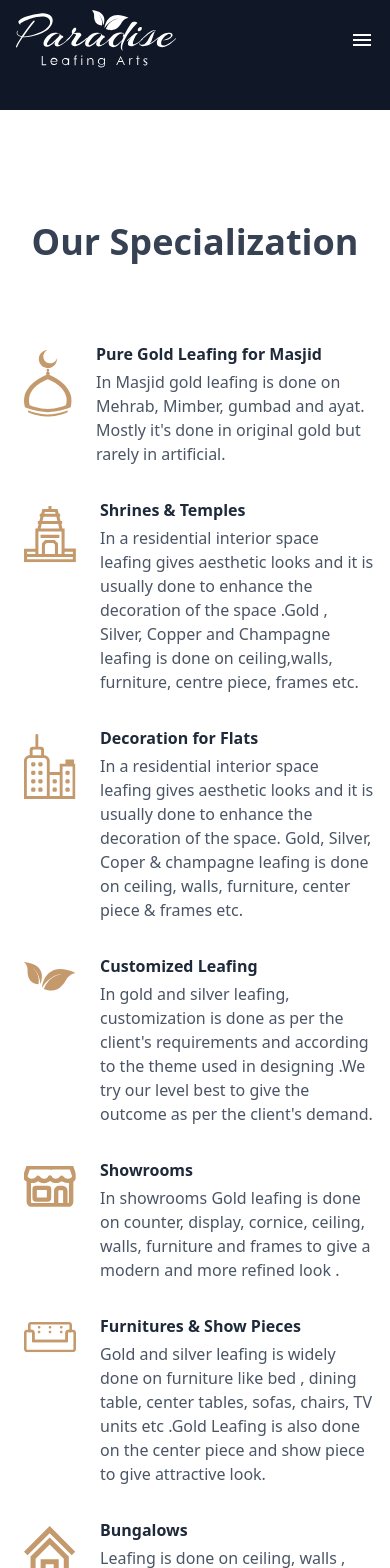
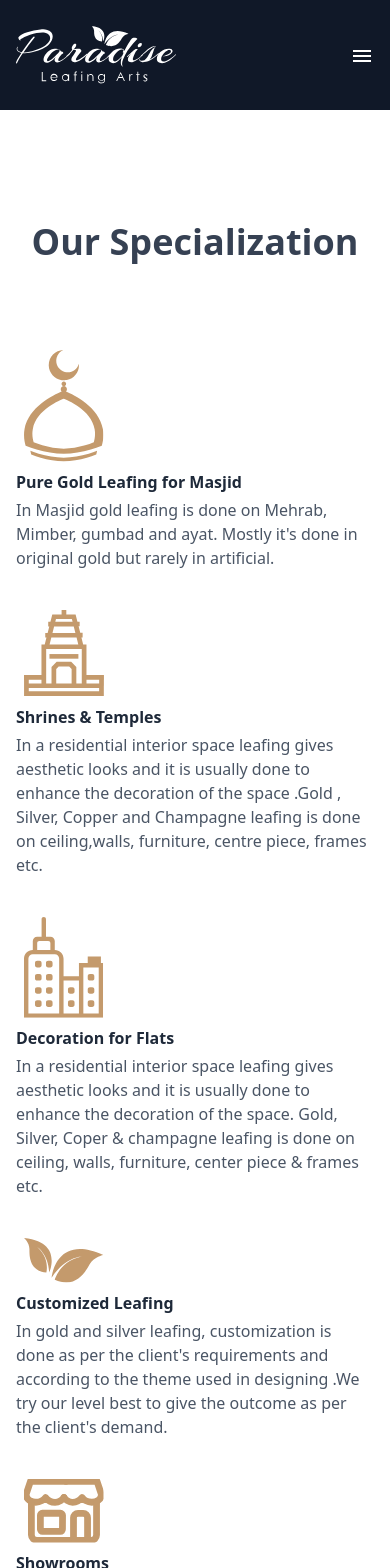
Before and after one commit to asrdesignmaster/nuxt-pla, a Nuxt app: page /services in a window 390 px wide. Shown: the top 1568 px of the page. Built offline with nearby package versions, Linux system fonts and the light colour scheme.

Commit message:
responsive fixes

```diff
--- a/components/layout/Header.vue
+++ b/components/layout/Header.vue
@@ -1,36 +1,68 @@
 <template>
   <header class="header backdrop-blur-xs">
 
-      <div class="container">
-        <div class="header_content">
+    <div class="container">
+      <div class="header_content">
 
-          <div class="logo">
-            <NuxtImg
-              src="/images/paradise-leafing-white-logo.svg"
-              alt="Paradise Leafing Art Logo"
-              width="200"
-              height="80"
-              class="w-40 lg:w-full h-auto lg:h-20 "
-              />
-          </div>
-          <Navigation />
-          <div class="toggle_btn lg:hidden">
-            <Icon name="material-symbols:menu" size="24" />
-          </div>
+        <NuxtLink class="logo" to="/">
+          <NuxtImg src="/images/paradise-leafing-white-logo.svg" alt="Paradise Leafing Art Logo" width="200" height="80"
+            class="w-40 lg:w-full h-auto lg:h-20 " />
+        </NuxtLink>
+        <Navigation />
+        <!-- Toggle Button -->
+        <div class="toggle_btn lg:hidden">
+          <Icon name="material-symbols:menu" size="24" id="menu-button" @click="toggleMenu" />
+        </div>
+
+        <!-- Mobile Menu -->
+        <div v-show="isMenuOpen" id="mobile-menu"
+          class="mt-5 space-y-4 absolute top-18 left-0 right-0 bottom-0 z-50 h-fit">
+          <!-- 👇 Listen for the emitted event from Navigation -->
+          <Navigation @menu-item-clicked="closeMenu" />
         </div>
       </div>
+    </div>
   </header>
 </template>
 
 <script setup>
 import Navigation from '~/components/layout/Navigation.vue'
 
+const isMenuOpen = ref(false);
+
+function toggleMenu() {
+  isMenuOpen.value = !isMenuOpen.value;
+}
+
+function closeMenu() {
+  isMenuOpen.value = false;
+}
 </script>
 <style scoped>
-
 .header_content {
   display: flex;
   justify-content: space-between;
   align-items: center;
 }
+
+#mobile-menu {
+  transition: opacity 0.3s;
+  box-shadow: 0px 8px 10px #00000035;
+  background-color: #fff;
+
+  nav {
+    display: flex;
+    flex-direction: column;
+    background-color: white;
+    margin-left: 10px !important;
+
+
+  }
+}
+
+@media (min-width:768px) {
+  #mobile-menu {
+    display: block;
+  }
+}
 </style>
--- /dev/null
+++ b/components/layout/Nav.vue
@@ -0,0 +1,11 @@
+<template>
+    <NuxtLink to="/" class="w-fit text-gray-900 lg:text-white" @click="$emit('menu-item-clicked')">Home</NuxtLink>
+    <NuxtLink to="/about-us" class="w-fit text-gray-900 lg:text-white" @click="$emit('menu-item-clicked')">About <span
+            class="sr-only">Go to our About us page</span></NuxtLink>
+    <NuxtLink to="/services" class="w-fit text-gray-900 lg:text-white" @click="$emit('menu-item-clicked')">Services<span
+            class="sr-only">Go to our Services page</span></NuxtLink>
+    <NuxtLink to="/gallery" class="w-fit text-gray-900 lg:text-white" @click="$emit('menu-item-clicked')">Portfolio<span
+            class="sr-only">Go to our Portfolio page</span></NuxtLink>
+    <NuxtLink to="/contact" class="w-fit text-gray-900 lg:text-white" @click="$emit('menu-item-clicked')">Contact<span
+            class="sr-only">Go to our Contact us page</span></NuxtLink>
+</template>
--- a/components/layout/Navigation.vue
+++ b/components/layout/Navigation.vue
@@ -1,10 +1,6 @@
 <template>
     <nav class="nav  md:flex hidden">
-      <NuxtLink to="/">Home</NuxtLink>
-      <NuxtLink to="/about-us">About <span class="sr-only">about Paradise Leafing Art</span></NuxtLink>
-      <NuxtLink to="/gallery">Portfolio</NuxtLink>
-      <NuxtLink to="/services">Services</NuxtLink>
-      <NuxtLink to="/contact">Contact</NuxtLink>
+      <Nav />
       <NuxtLink to="tel:1234567890">
         <span class="sr-only">Call us</span>
         <svg class="text-white text-2xl" xmlns="http://www.w3.org/2000/svg" width="32" height="32" viewBox="0 0 24 24"><!-- Icon from Material Symbols by Google - https://github.com/google/material-design-icons/blob/master/LICENSE --><path fill="currentColor" d="M19.95 21q-3.125 0-6.187-1.35T8.2 15.8t-3.85-5.55T3 4.05V3h5.9l.925 5.025l-2.85 2.875q.55.975 1.225 1.85t1.45 1.625q.725.725 1.588 1.388T13.1 17l2.9-2.9l5 1.025V21z"/></svg>
@@ -24,6 +20,7 @@
     </nav>
 </template>
 <script setup>
+import Nav from '~/components/layout/Nav.vue'
 </script>
 <style scoped>
 .nav {
--- a/components/pages/Services.vue
+++ b/components/pages/Services.vue
@@ -5,9 +5,9 @@
                 <h2>Our Specialization</h2>
                 <div class="mt-12  p-0 md:p-8 ">
                     <div class="grid grid-cols-1 md:grid-cols-2  lg:grid-cols-3 gap-8 text-left">
-                        <div class="flex items-start ">
+                        <div class="flex items-start flex-col lg:flex-row flex-col lg:flex-row">
                             <div class="bg-primary p-2 mr-4">
-                                <NuxtImg src="/images/icons/masjid.svg" alt="masjid" class="max-w-[52px]" loading="lazy" />
+                                <NuxtImg src="/images/icons/masjid.svg" alt="masjid" class="w-[80px] lg:max-w-[52px]" loading="lazy" />
                             </div>
                             <div>
                                 <h4 class="font-bold text-gray-800 mb-1">Pure Gold Leafing for Masjid</h4>
@@ -16,9 +16,9 @@
                                     Mostly it's done in original gold but rarely in artificial.</p>
                             </div>
                         </div>
-                        <div class="flex items-start">
+                        <div class="flex items-start flex-col lg:flex-row">
                             <div class="bg-primary p-2 mr-4">
-                                <NuxtImg src="/images/icons/mandir.svg" alt="mandir" class="max-w-[52px]" loading="lazy" />
+                                <NuxtImg src="/images/icons/mandir.svg" alt="mandir" class="w-[80px] lg:max-w-[52px]" loading="lazy" />
                             </div>
                             <div>
                                 <h4 class="font-bold text-gray-800 mb-1">Shrines & Temples</h4>
@@ -31,9 +31,9 @@
                                     ceiling,walls, furniture, centre piece, frames etc.</p>
                             </div>
                         </div>
-                        <div class="flex items-start">
+                        <div class="flex items-start flex-col lg:flex-row">
                             <div class="bg-primary p-2 mr-4">
-                                <NuxtImg src="/images/icons/flats.svg" alt="flats" class="max-w-[52px]" loading="lazy" />
+                                <NuxtImg src="/images/icons/flats.svg" alt="flats" class="w-[80px] lg:max-w-[52px]" loading="lazy" />
                             </div>
                             <div>
                                 <h4 class="font-bold text-gray-800 mb-1">Decoration for Flats</h4>
@@ -46,9 +46,9 @@
                                     walls, furniture, center piece & frames etc.</p>
                             </div>
                         </div>
-                        <div class="flex items-start">
+                        <div class="flex items-start flex-col lg:flex-row">
                             <div class="bg-primary p-2 mr-4">
-                                <NuxtImg src="/images/icons/leaf.svg" alt="leaf" class="max-w-[52px]" loading="lazy" />
+                                <NuxtImg src="/images/icons/leaf.svg" alt="leaf" class="w-[80px] lg:max-w-[52px]" loading="lazy" />
                             </div>
                             <div>
                                 <h4 class="font-bold text-gray-800 mb-1">Customized Leafing</h4>
@@ -60,9 +60,9 @@
                                     per the client's demand.</p>
                             </div>
                         </div>
-                        <div class="flex items-start">
+                        <div class="flex items-start flex-col lg:flex-row">
                             <div class="bg-primary p-2 mr-4">
-                                <NuxtImg src="/images/icons/showroom.svg" alt="showroom" class="max-w-[52px]" loading="lazy" />
+                                <NuxtImg src="/images/icons/showroom.svg" alt="showroom" class="w-[80px] lg:max-w-[52px]" loading="lazy" />
                             </div>
                             <div>
                                 <h4 class="font-bold text-gray-800 mb-1">Showrooms</h4>
@@ -71,9 +71,9 @@
                                     furniture and frames to give a modern and more refined look .</p>
                             </div>
                         </div>
-                        <div class="flex items-start">
+                        <div class="flex items-start flex-col lg:flex-row">
                             <div class="bg-primary p-2 mr-4">
-                                <NuxtImg src="/images/icons/furniture.svg" alt="furniture" class="max-w-[52px]" loading="lazy" />
+                                <NuxtImg src="/images/icons/furniture.svg" alt="furniture" class="w-[80px] lg:max-w-[52px]" loading="lazy" />
                             </div>
                             <div>
                                 <h4 class="font-bold text-gray-800 mb-1">Furnitures & Show Pieces</h4>
@@ -84,9 +84,9 @@
                                     to give attractive look.</p>
                             </div>
                         </div>
-                        <div class="flex items-start">
+                        <div class="flex items-start flex-col lg:flex-row">
                             <div class="bg-primary p-2 mr-4">
-                                <NuxtImg src="/images/icons/bunglow.svg" alt="bunglow" class="max-w-[52px]" />
+                                <NuxtImg src="/images/icons/bunglow.svg" alt="bunglow" class="w-[80px] lg:max-w-[52px]" />
                             </div>
                             <div>
                                 <h4 class="font-bold text-gray-800 mb-1">Bungalows</h4>
--- a/layouts/default.vue
+++ b/layouts/default.vue
@@ -23,8 +23,9 @@ import PreFooter from '~/components/layout/PreFooter.vue'
 .header {
   background: var(--color-gray-900);
   height: 110px;
-  padding-block: 10px;
   color: white;
+  display: flex;
+  align-items: center;
 }
 
 .page-content {
--- a/layouts/homepage.vue
+++ b/layouts/homepage.vue
@@ -26,7 +26,7 @@ import PreFooter from '~/components/layout/PreFooter.vue'
   position: fixed;
   top: 0;
   width: 100%;
-  padding: 20px 0;
+  padding: 16px 0;
   height: 110px;
   z-index: 99;
 }
--- a/pages/index.vue
+++ b/pages/index.vue
@@ -106,22 +106,24 @@
         </div>
         <div class="lg:flex-1 md:flex-auto flex items-center justify-center">
           <NuxtImg src="/images/pexels-max.jpg" alt="Religious Showpieces"
-            class="object-cover transform group-hover:scale-110 transition-transform duration-500 shadow-lg"
+            class="object-cover transform group-hover:scale-110 transition-transform duration-500 shadow-lg w-full lg:w-auto"
             format="webp" sizes="360px" loading="lazy" />
         </div>
       </div>
     </div>
   </div>
-  <div class="testimonial | container">
-    <div class="py-20 text-center">
-      <TestimonialSlider />
+  <div class="testimonial">
+    <div class="conatiner">
+      <div class="py-20 text-center">
+        <TestimonialSlider />
+      </div>
     </div>
   </div>
   <div class="call_now | bg-gray-900 py-20 text-center">
     <div class="container">
       <div class="flex items-center justify-center flex-col md:flex-row">
 
-        <h1 class="text-white text-xl md:text-2xl lg:text-3xl pb-3 md:pb-0 pr-5">Call Now for more details
+        <h1 class="text-white text-xl md:text-2xl lg:text-3xl pb-3 md:pb-0 pr-0 lg:pr-5">Call Now for more details
         </h1>
         <div class="flex items-center gap-2 ">
           <Icon name="material-symbols:phone-in-talk-watchface-indicator-sharp"
```
